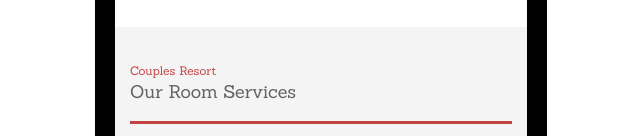
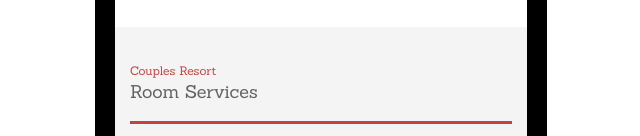
Before and after one commit to JeniferQ/QuelaliEvangelista_J_FIP, a plain HTML site: page rooms.html in a window 1280 px wide. Shown: the part 816-952 px from the top of the page, 319-959 px from the left. Drawn offline with Linux system fonts and the light colour scheme.

Commit message:
Small fixes #2
In this commit, a few changes were made to the HTML of the website.

```diff
--- a/rooms.html
+++ b/rooms.html
@@ -72,7 +72,7 @@
         <div id="content-menu-container" class="grid-container">
 
             <div class="column-span-full">
-                <h2><span>Couples Resort</span><br> Our Room Services</h2>
+                <h2><span>Couples Resort</span><br> Room Services</h2>
             </div>
 
             <section class="column-span-full content-menu red-line">
```
Also changed, not shown: dining.html (+1 -1 lines).
